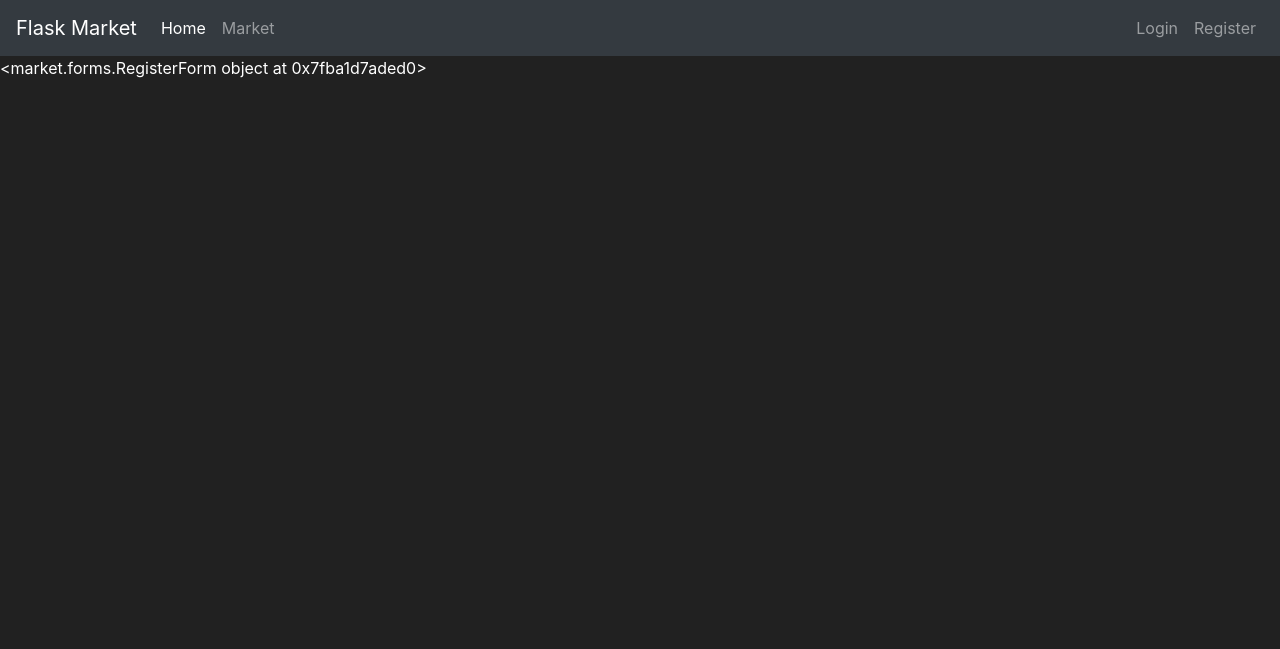
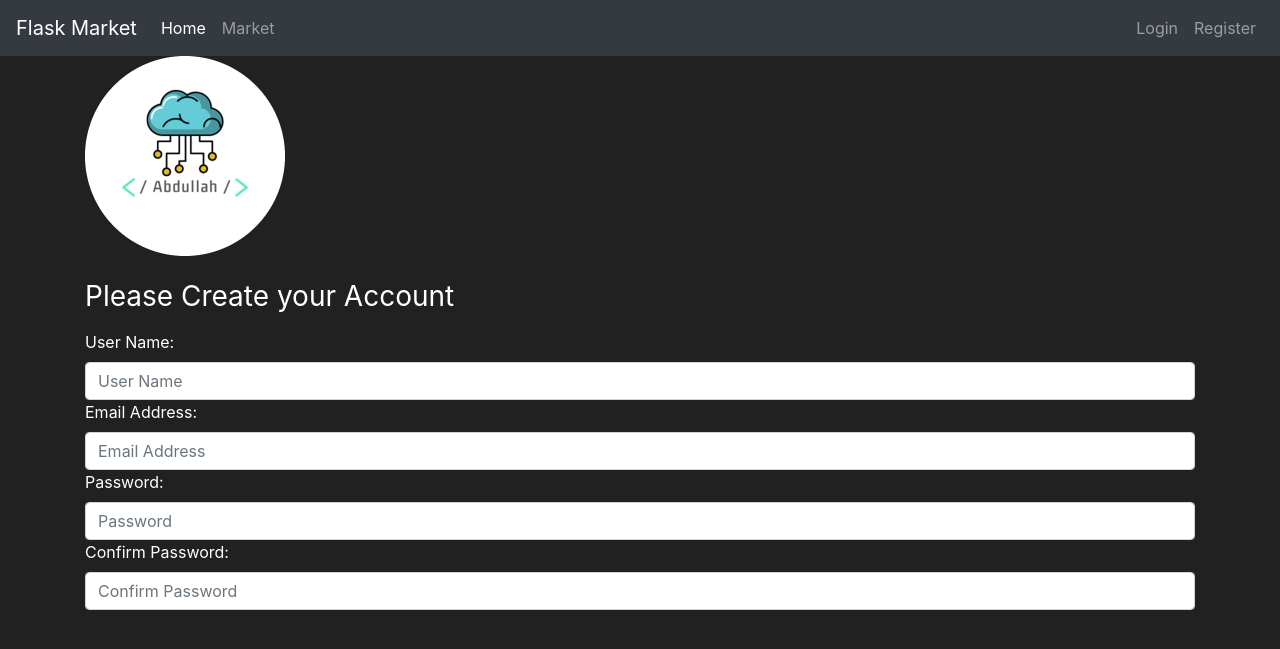
Before and after one commit to Abdullah-atia/Flask-E-Commerce, a Flask app: page /register in a window 1280 px wide. Shown: the top 649 px of the page. Run offline with Flask 2, Linux system fonts and the light colour scheme; some libraries are stand-ins or nearby versions.

Commit message:
add resiter.html file and my logo to app

```diff
--- a/market/forms.py
+++ b/market/forms.py
@@ -2,8 +2,8 @@ from flask_wtf import FlaskForm
 from wtforms import StringField, PasswordField, SubmitField
 
 class RegisterForm(FlaskForm):
-    username = StringField(label='username')
-    email_address = StringField(label='email')
-    password1 =  PasswordField(label='password1')
-    password2 =  PasswordField(label='password2')
-    submit = SubmitField(label='submit')
+    username = StringField(label='User Name: ')
+    email_address = StringField(label='Email Address: ')
+    password1 =  PasswordField(label='Password: ')
+    password2 =  PasswordField(label='Confirm Password: ')
+    submit = SubmitField(label='Submit')
--- a/market/templates/register.html
+++ b/market/templates/register.html
@@ -4,5 +4,24 @@
 {% endblock %}
 
 {% block content %}
-    {{form}}
+    <div class="container">
+    <form method="POST" class="form-register" style="color:white">
+        <img class="mb-4" src="static/img/Abdullah.png" alt="">
+            <h1 class="h3 mb-3 font-weight-normal">
+                Please Create your Account
+            </h1>
+        {{ form.username.label() }}
+        {{ form.username(class="form-control", placeholder="User Name") }}
+
+        {{ form.email_address.label() }}
+        {{ form.email_address(class="form-control", placeholder="Email Address") }}
+
+        {{ form.password1.label() }}
+        {{ form.password1(class="form-control", placeholder="Password") }}
+
+        {{ form.password2.label() }}
+        {{ form.password2(class="form-control", placeholder="Confirm Password") }}
+
+    </form>
+    </div>
 {% endblock %}
```
Also changed, not shown: market/static/img/Abdullah.png (added).
